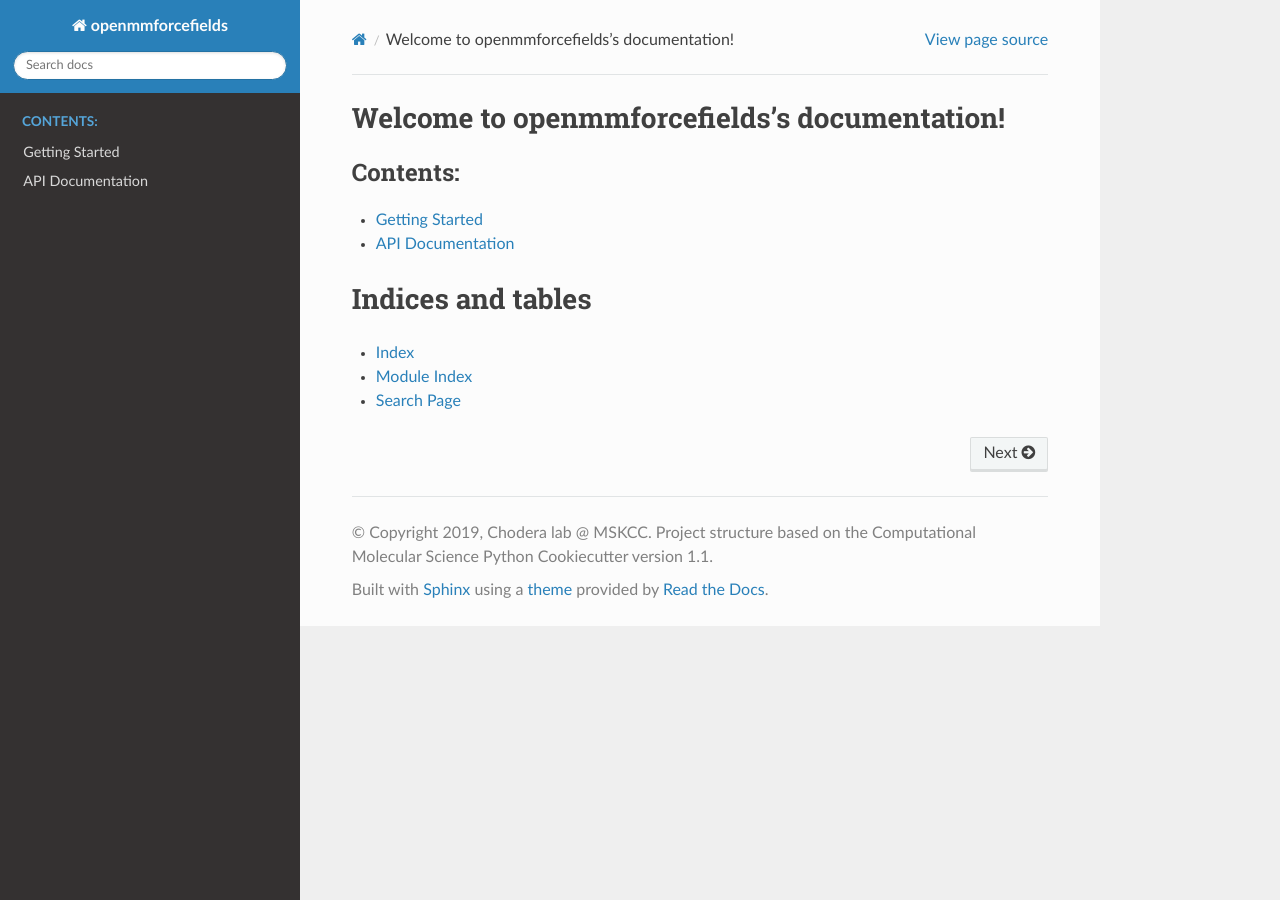
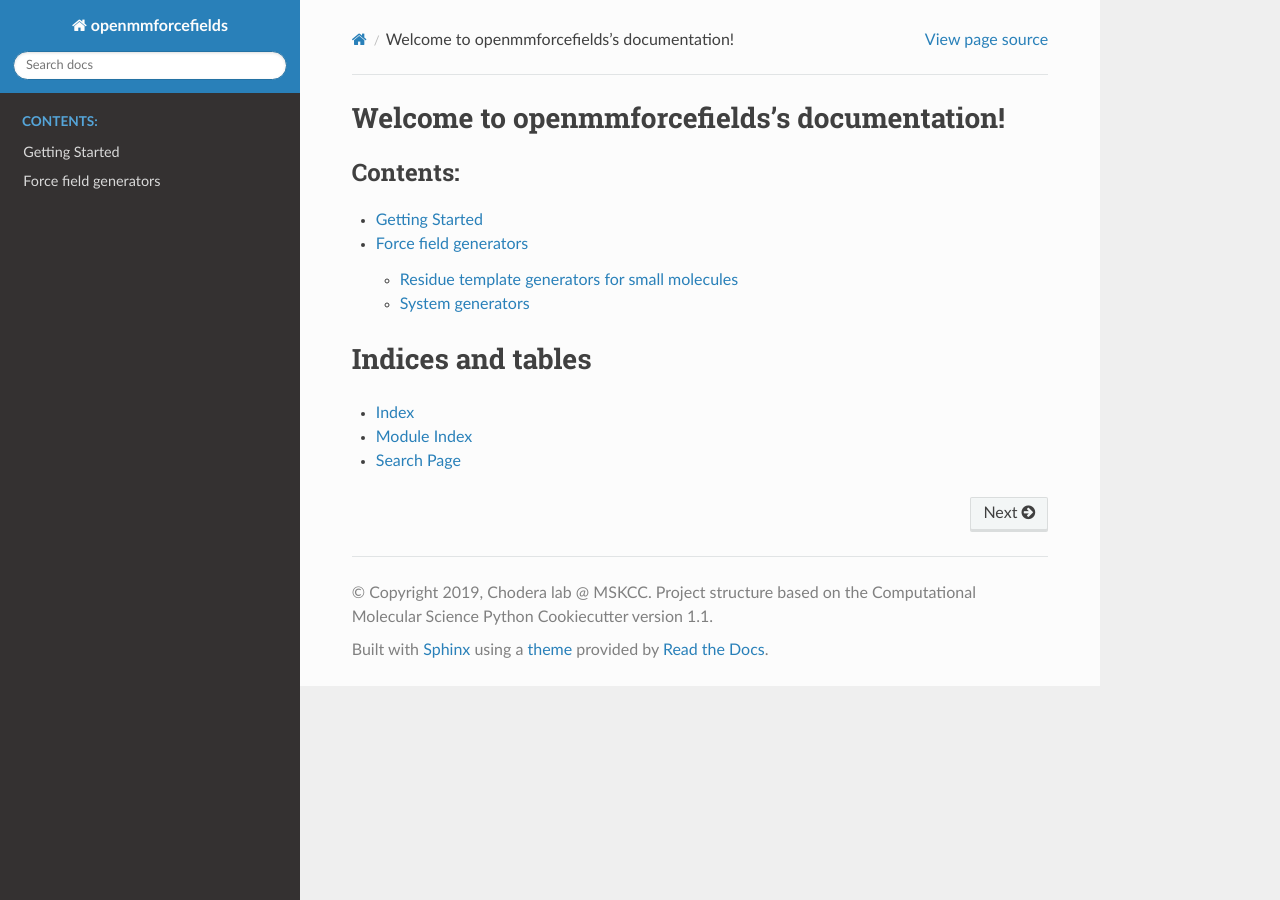
Before and after one commit to openmm/openmmforcefields, a Sphinx documentation site: the page built from docs/index.rst, in a window 1280 px wide. Built offline with Sphinx 7.4.7 and the Read the Docs theme 2.0.0, drawn with Linux system fonts in a browser that asks for light colours; the version number could not be read and is left out.

```diff
--- a/docs/api.rst
+++ /dev/null
@@ -1,7 +0,0 @@
-API Documentation
-=================
-
-.. autosummary::
-   :toctree: autosummary
-
-   openmmforcefields.canvas
--- /dev/null
+++ b/docs/generators.rst
@@ -0,0 +1,26 @@
+.. _generators:
+
+Force field generators
+**********************
+
+Residue template generators for small molecules
+-----------------------------------------------
+
+.. currentmodule:: openmmforcefields.generators
+.. autosummary::
+    :nosignatures:
+    :toctree: api/generated/
+
+    GAFFTemplateGenerator
+    SMIRNOFFTemplateGenerator
+
+
+System generators
+-----------------
+
+.. currentmodule:: openmmforcefields.generators
+.. autosummary::
+    :nosignatures:
+    :toctree: api/generated/
+
+    SystemGenerator
--- a/docs/index.rst
+++ b/docs/index.rst
@@ -11,7 +11,7 @@
    :caption: Contents:
 
    getting_started
-   api
+   generators
 
 
 
```
Also changed, not shown: 3 other files.
